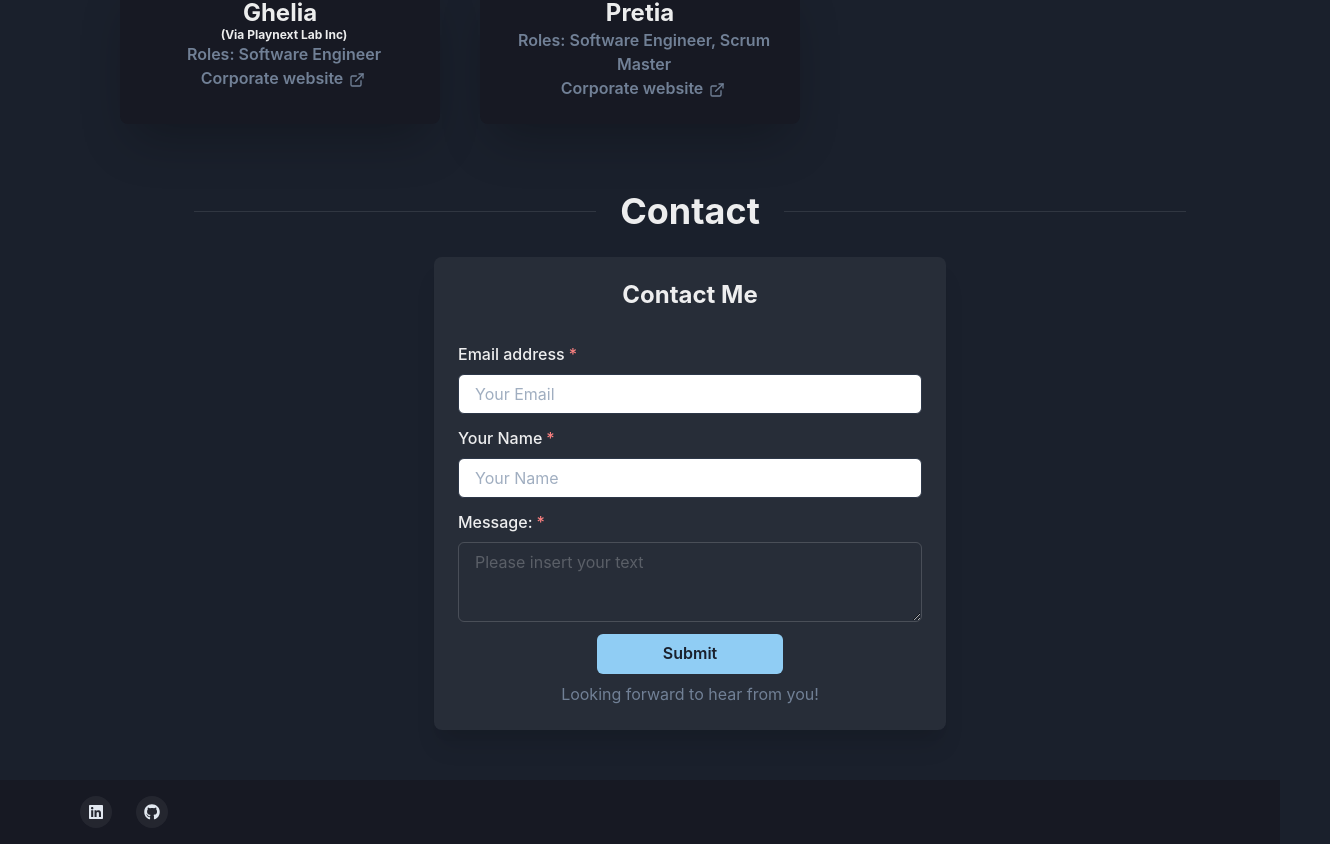
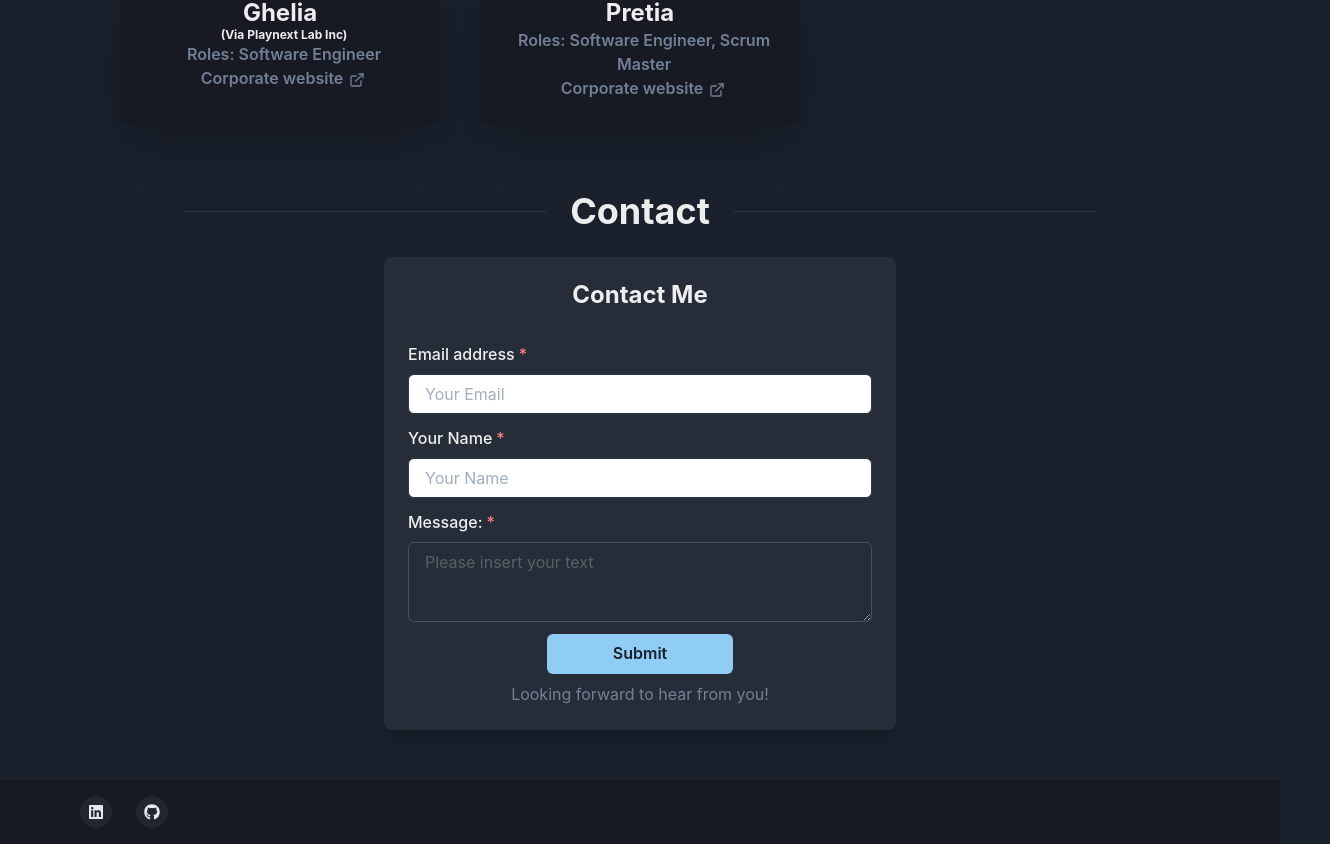
Before and after one commit to OwlNocturne/web-portofolio, a React (Create React App) app: page / in a window 1280 px wide. Shown: the part 1939-2783 px from the top of the page, 1330 px wide, since content can reach past the window. Built offline with nearby package versions, Linux system fonts and the light colour scheme.

Commit message:
Centered contacts

```diff
--- a/src/components/Contact.tsx
+++ b/src/components/Contact.tsx
@@ -11,6 +11,7 @@ import {
     FormLabel,
     Textarea,
     VStack,
+    Center,
 } from "@chakra-ui/react";
 import { CheckIcon } from "@chakra-ui/icons";
 import React from "react";
@@ -30,6 +31,7 @@ export default function Contact() {
     }, []);
 
     return (
+        <Center>
             <VStack w={"full"} m={[0, 50]}>
                 <Seperator title={"Contact"} />
                 <Flex
@@ -137,5 +139,6 @@ export default function Contact() {
                     </Container>
                 </Flex>
             </VStack>
+        </Center>
     );
 }
```
Lines whose indentation alone changed are shown as unchanged.
